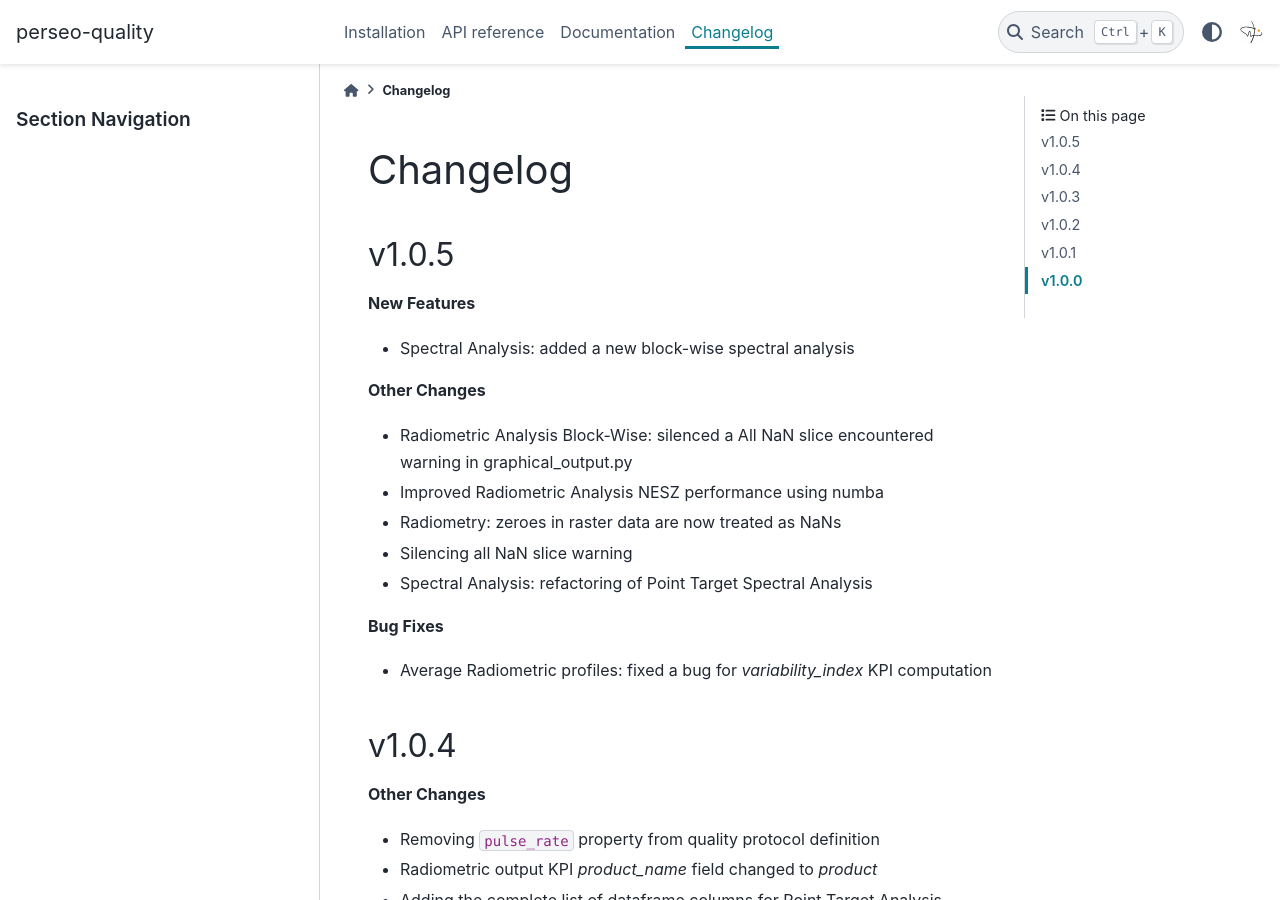
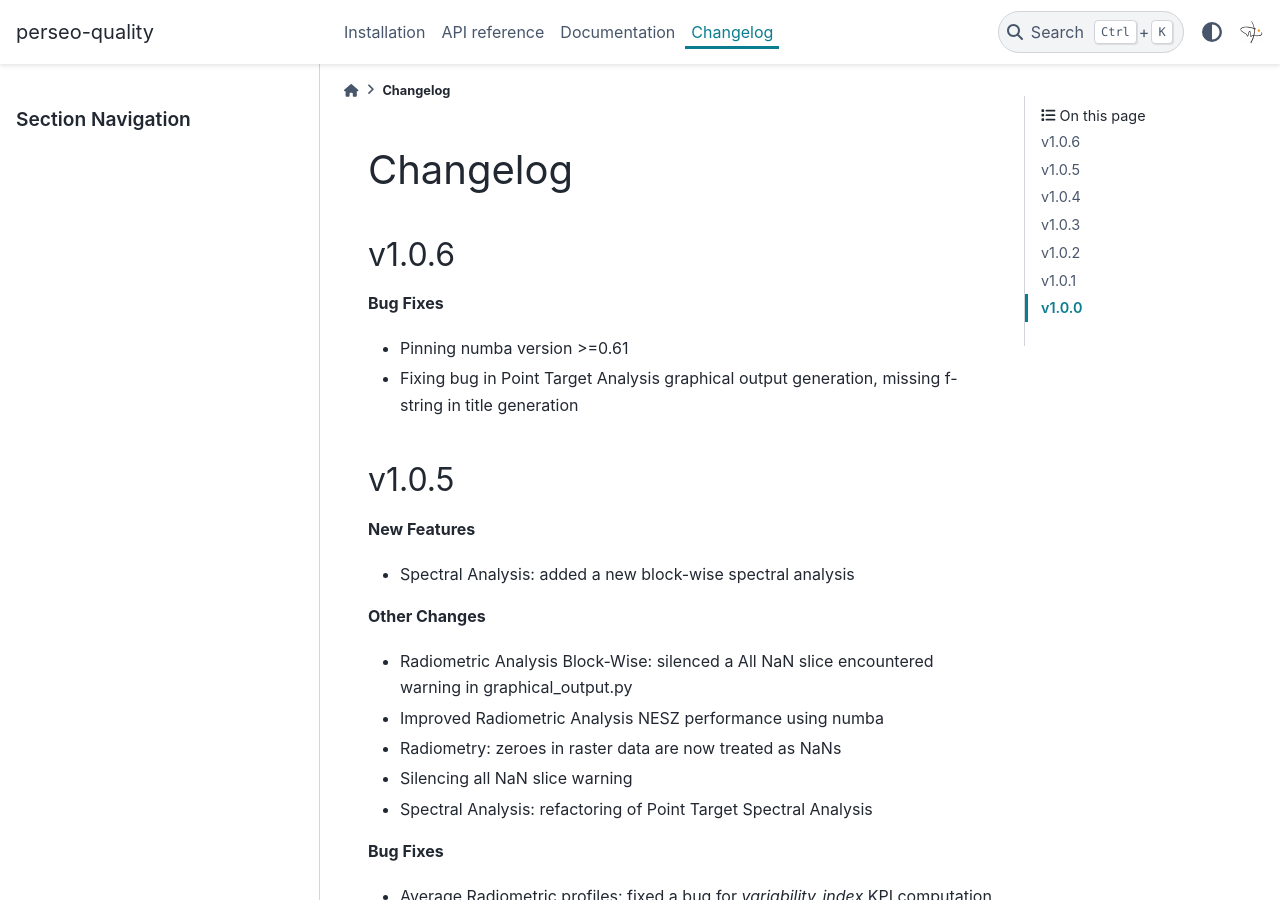
Before and after one commit to aresys-srl/perseo, a Sphinx documentation site: the page built from perseo-quality/docs/source/changelog.rst, in a window 1280 px wide and 900 px high. Built offline with Sphinx 7.4.7 and the PyData theme 0.15.4, drawn with Linux system fonts in a browser that asks for light colours; the version number could not be read and is left out.

Commit message:
changelog.rst updated

```diff
--- a/perseo-quality/docs/source/changelog.rst
+++ b/perseo-quality/docs/source/changelog.rst
@@ -1,5 +1,13 @@
 Changelog
 =========
+
+v1.0.6
+------
+
+**Bug Fixes**
+
+- Pinning numba version >=0.61
+- Fixing bug in Point Target Analysis graphical output generation, missing f-string in title generation
 
 v1.0.5
 ------
```
